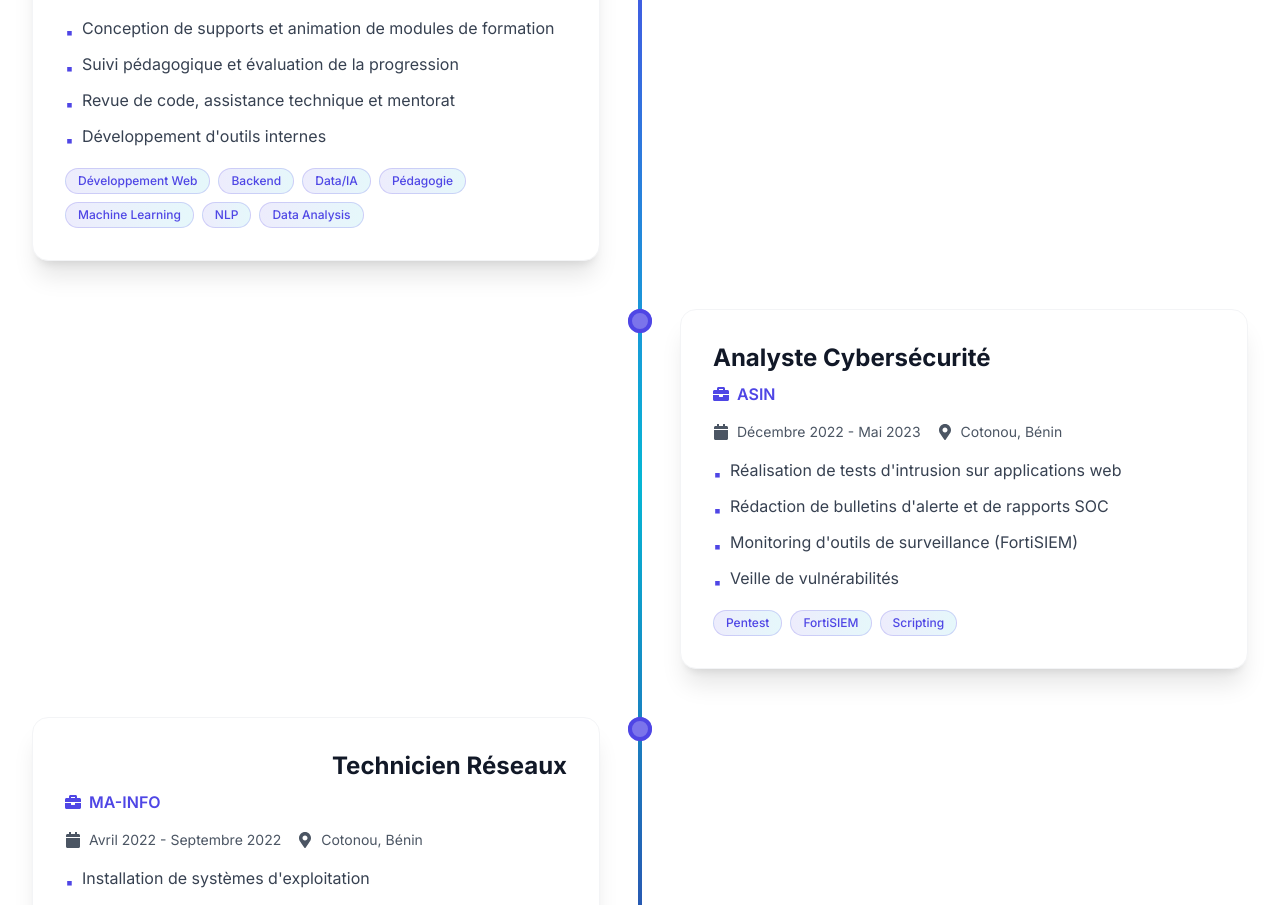
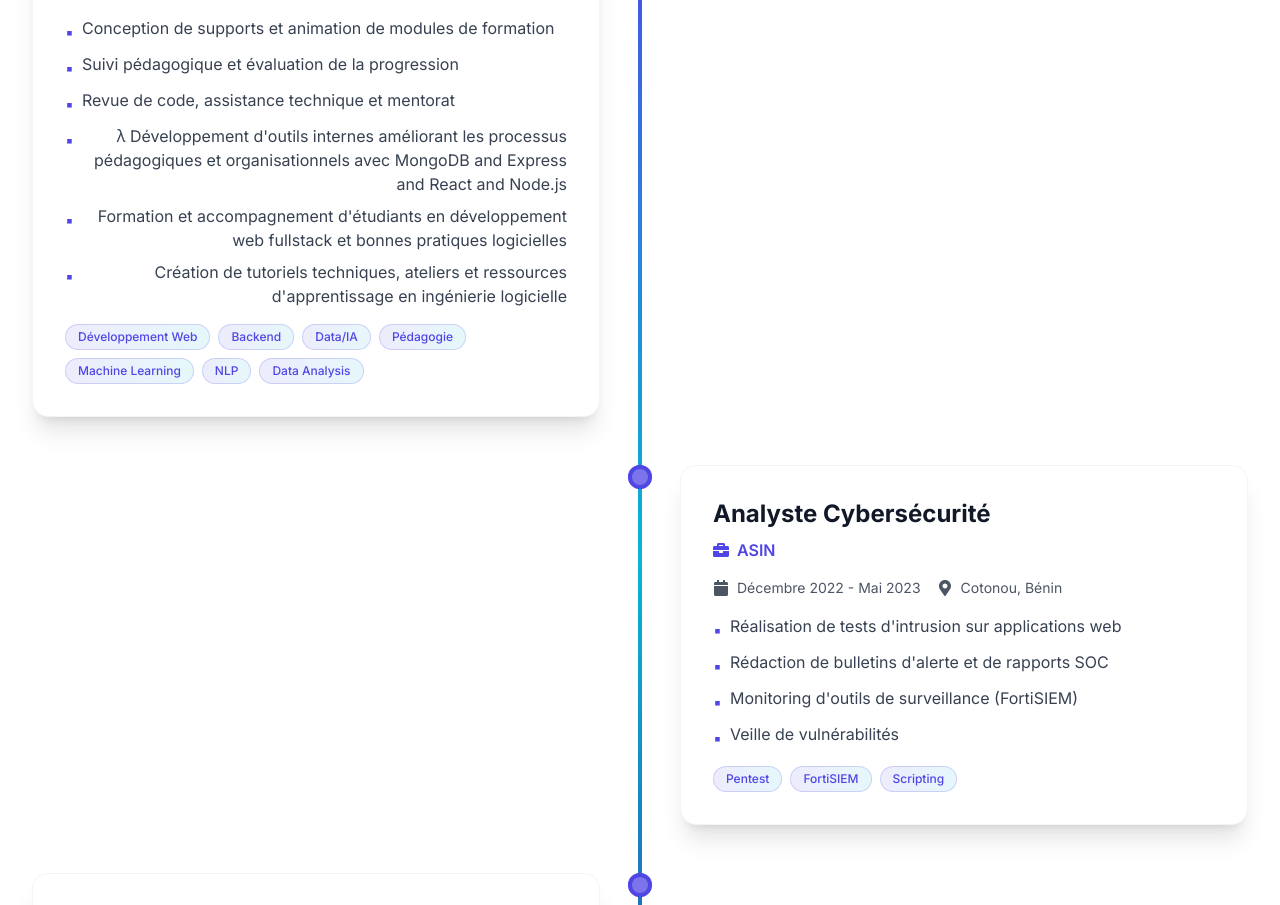
Before and after one commit to Ariel013/portfolio_dev, a React (Vite) app: page / in a window 1280 px wide. Shown: the part 2860-3765 px from the top of the page. Built offline with nearby package versions, Linux system fonts and the light colour scheme; no server answers.

Commit message:
[ADD] Description in epitech expérience

```diff
--- a/src/data/portfolioData.js
+++ b/src/data/portfolioData.js
@@ -74,7 +74,9 @@ export const experiences = [
       "Suivi pédagogique et évaluation de la progression",
       // "Evaluation de la progression et adapatation du contenu pédagogique.",
       "Revue de code, assistance technique et mentorat",
-      "Développement d'outils internes"
+      "λ Développement d'outils internes améliorant les processus pédagogiques et organisationnels avec MongoDB and Express and React and Node.js",
+      "Formation et accompagnement d'étudiants en développement web fullstack et bonnes pratiques logicielles",
+      "Création de tutoriels techniques, ateliers et ressources d'apprentissage en ingénierie logicielle",
     ],
     technologies: ["Développement Web", "Backend", "Data/IA", "Pédagogie", "Machine Learning", "NLP","Data Analysis"]
   },
```
